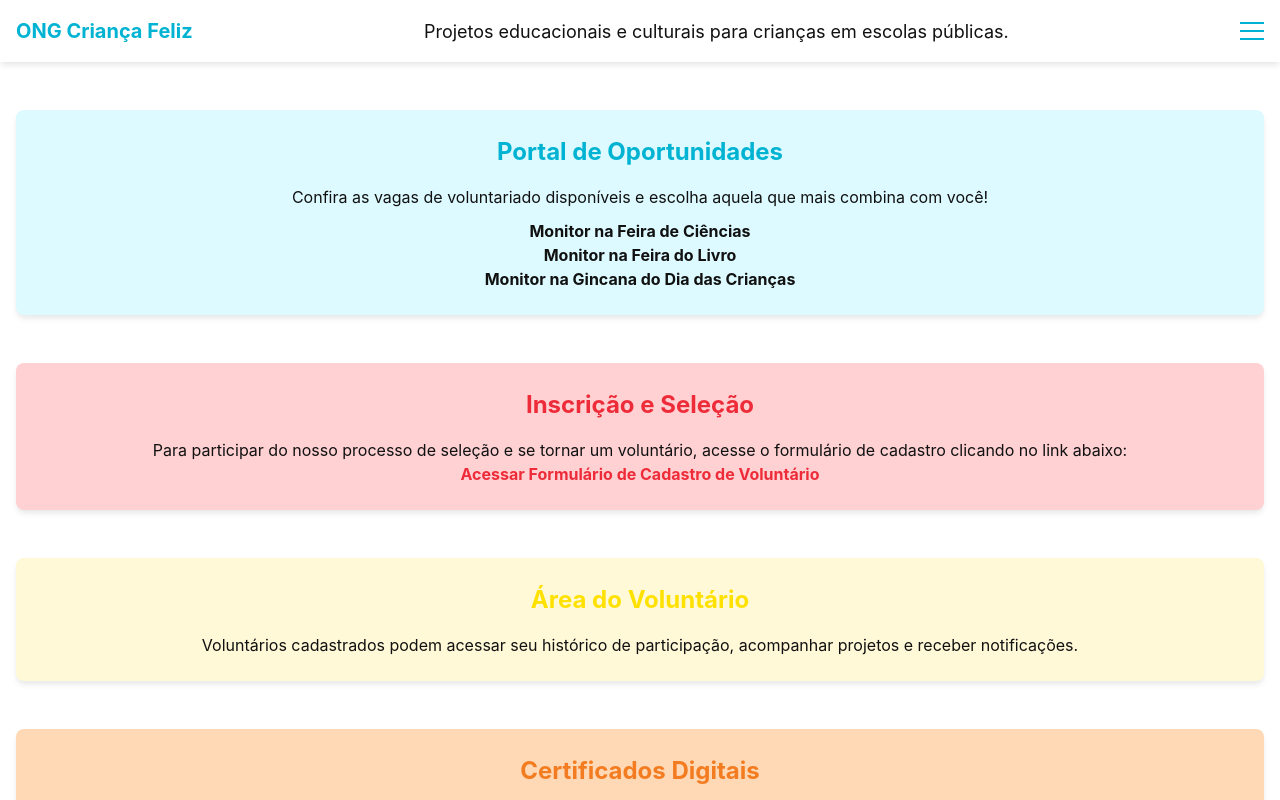
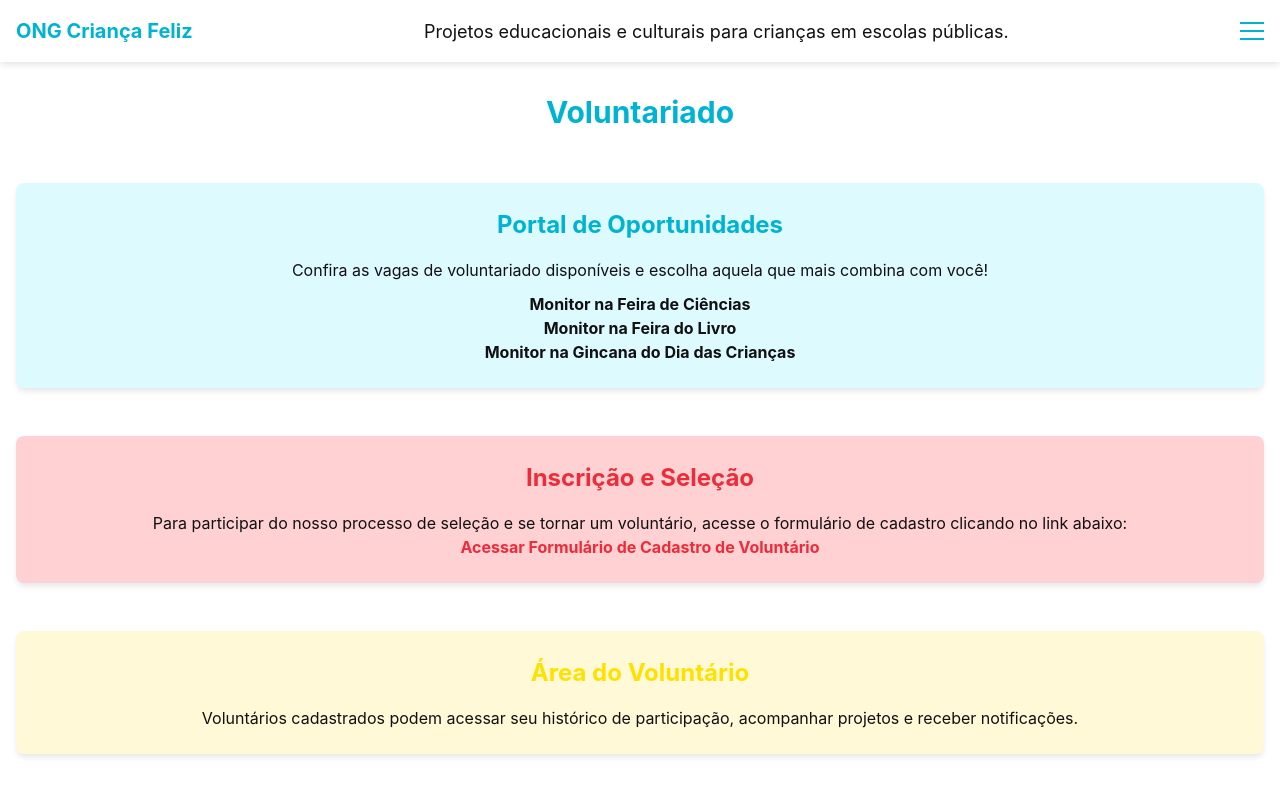
Before and after one commit to celiapaivab/front-end-ong, a website: page voluntariado.html in a window 1280 px wide. Shown: the top 800 px of the page. Drawn offline with Linux system fonts and the light colour scheme.

Commit message:
Titulo adicionado ao arquivo voluntariado

```diff
--- a/voluntariado.html
+++ b/voluntariado.html
@@ -79,6 +79,12 @@
     </header>
 
     <main class="container py-8" id="main-content">
+      <h1
+        class="text-3xl font-bold text-primary mb-6 text-center mt-28px mb-28px"
+        id="titulo-voluntariado"
+      >
+        Voluntariado
+      </h1>
       <!-- Seção de Oportunidades -->
       <section
         aria-labelledby="oportunidades"
```
